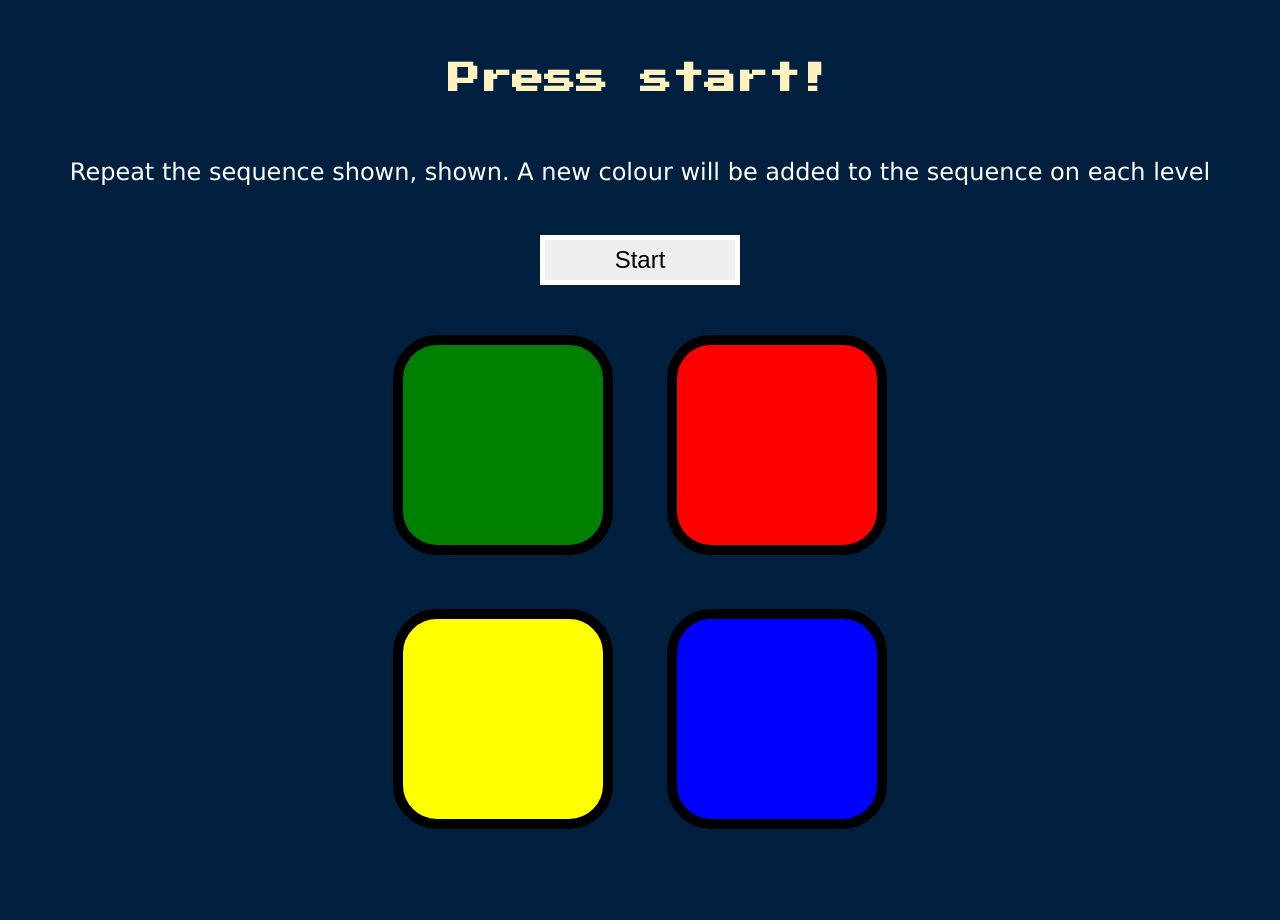
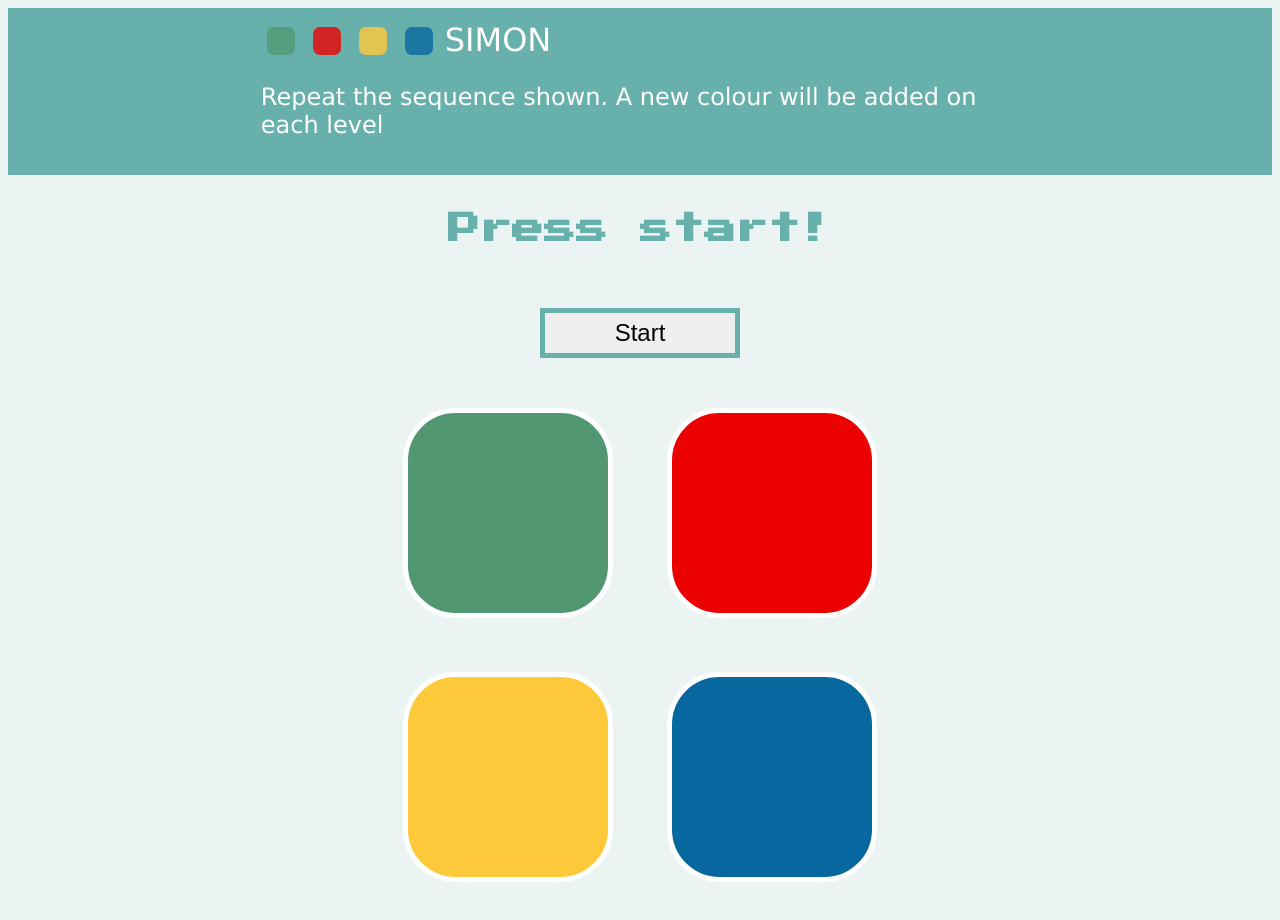
Before and after one commit to kakelly83/Simon-m, a plain HTML site: page index.html in a window 1280 px wide. Before the commit the page ends 882 px from the top, so only its background shows below. Drawn offline with nearby package versions, Linux system fonts and the light colour scheme.

Commit message:
Add files via upload

```diff
--- a/game.js
+++ b/game.js
@@ -1,11 +1,73 @@
+
 var sequence = [];
 var level = 1;
 var sequenceNum = 0;
 var gameOver = true;
 var topScore = 0;
+var greenSequence = ["#ffc93c", "#07689f","#ec0101","#519872"  ];
+var blueSequence = ["#ec0101", "#519872","#ffc93c","#07689f"  ];
+var redSequence = ["#519872", "#ffc93c","#07689f","#ec0101"  ];
+var yellowSequence = ["#07689f", "#ec0101","#519872","#ffc93c"  ];
 
-//start with reset button removed
-$("#reset").hide();
+
+
+// run the logo animation when page loads
+$(window).on('load', function () {
+    //start with reset button removed
+    $("#reset").hide();
+
+    //trigger logo animations
+    animateLogoComponent(".blueTb", "#07689f",blueSequence );
+    setTimeout(function(){
+      animateLogoComponent(".yellowTb", "#ffc93c", yellowSequence);
+    }, 200);
+    setTimeout(function(){
+      animateLogoComponent(".redTb", "#ec0101", redSequence);
+    }, 400);
+    setTimeout(function(){
+      animateLogoComponent(".greenTb", "#519872", greenSequence);
+    }, 800)
+});
+
+
+
+//animation of logo - slides in and changes colours
+function animateLogoComponent(btnName, bgCol, colSequence){
+
+  $(btnName).css("background-color", bgCol);
+  slideAni(btnName);
+  setTimeout(function(){
+    colourAni(btnName, colSequence);
+  }, 2000);
+
+
+}
+
+// slides in each button from left to right
+function slideAni(component){
+  var div = $(component);
+  div.animate({marginLeft: "6px"}, 1000, "swing");
+
+}
+
+// flashes different colours for each button
+function colourAni(btnName, colSeq){
+
+  $(btnName).css("background-color", colSeq[0]);
+  setTimeout(function(){
+    $(btnName).css("background-color", colSeq[1]);
+  }, 500);
+  setTimeout(function(){
+    $(btnName).css("background-color", colSeq[2]);
+  }, 500);
+  setTimeout(function(){
+    $(btnName).css("background-color", colSeq[3]);
+  }, 500);
+
+}
+
+
+
 
 //button listeners
 $(".btn").click(function(){
--- a/index.html
+++ b/index.html
@@ -4,16 +4,37 @@
 <head>
   <meta charset="utf-8">
   <title>Simon</title>
-  <link rel="stylesheet" href="styles.css">
+  <script src='http://code.jquery.com/jquery-3.3.1.slim.min.js'></script>
+  <script type="text/javascript" src="jQuery.Keyframes-master/dist/jquery.keyframes.min.js"></script>
+
+
+
+  <link rel="stylesheet" href="styles3.css">
   <link href="https://fonts.googleapis.com/css?family=Press+Start+2P" rel="stylesheet">
 </head>
 
 <body>
+  <section class="header">
+    <div class="title">
+      <div type="button"  class="tiny-btn greenTb">
+      </div>
+      <div type="button"  class="tiny-btn redTb">
+      </div>
+      <div type="button"  class="tiny-btn yellowTb">
+      </div>
+      <div type="button"  class="tiny-btn blueTb">
+      </div>
+      <div class="title-text">
+          SIMON
+      </div>
+    </div>
+    <p class="instruction">
+      Repeat the sequence shown. A new colour will be added on each level
+    </p>
+  </section>
+
   <h1 id="level-title">Press start!</h1>
   <h2 id="score-text"></h2>
-  <p class="instruction">
-    Repeat the sequence shown, shown. A new colour will be added to the sequence on each level
-  </p>
   <button id="start" class="command-btn">Start</button>
   <button id="reset" class="command-btn">Reset</button>
   <div class="container">
@@ -45,7 +66,7 @@
   </p>
 
   <script src="https://ajax.googleapis.com/ajax/libs/jquery/3.5.1/jquery.min.js"></script>
-  <script src="game.js" charset="utf-8"></script>
+  <script type="text/javascript" src="game.js" charset="utf-8"></script>
 </body>
 
 </html>
--- /dev/null
+++ b/styles3.css
@@ -0,0 +1,103 @@
+body {
+  text-align: center;
+  background-color: #ecf4f3;
+}
+
+p{
+  color: white;
+  font-family: "Verdana", sans-serif;
+  font-size: 1.5rem;
+}
+
+.header{
+  background-color: #68b0ab;
+  text-align: left;
+  padding: 1% 20%;
+
+}
+
+.title-text{
+  font-family: "Verdana", sans-serif;
+  font-size: 2rem;
+  color: white;
+}
+
+
+
+#level-title {
+  font-family: 'Press Start 2P', cursive;
+  font-size: 2rem;
+  margin:  3%;
+  color: #68b0ab;
+}
+
+#score-text {
+  font-family: 'Press Start 2P', cursive;
+  font-size: 1.5rem;
+  margin:  3%;
+  color: #68b0ab;
+}
+
+.container {
+  display: block;
+  width: 50%;
+  margin: auto;
+
+}
+
+.btn {
+  margin: 25px;
+  display: inline-block;
+  height: 200px;
+  width: 200px;
+  border: 5px solid white;
+  border-radius: 25%;
+}
+
+.tiny-btn {
+  float:left;
+  margin: 6px 12px 0 -100%;
+  display: inline-block;
+  height: 28px;
+  width: 28px;
+  border-radius: 25%;
+  opacity: 0.8;
+  display: hide;
+}
+
+
+.command-btn{
+  margin: 25px;
+  display: inline-block;
+  height: 50px;
+  width: 200px;
+  border: 5px solid #68b0ab;
+  font-size: 1.5rem;
+
+}
+
+.game-over {
+  background-color: red;
+  opacity: 0.8;
+}
+
+.red {
+  background-color: #ec0101;
+}
+
+.green {
+  background-color: #519872;
+}
+
+.blue {
+  background-color: #07689f;
+}
+
+.yellow {
+  background-color: #ffc93c;
+}
+
+.pressed {
+  box-shadow: 0 0 20px white;
+  background-color: grey;
+}
```
